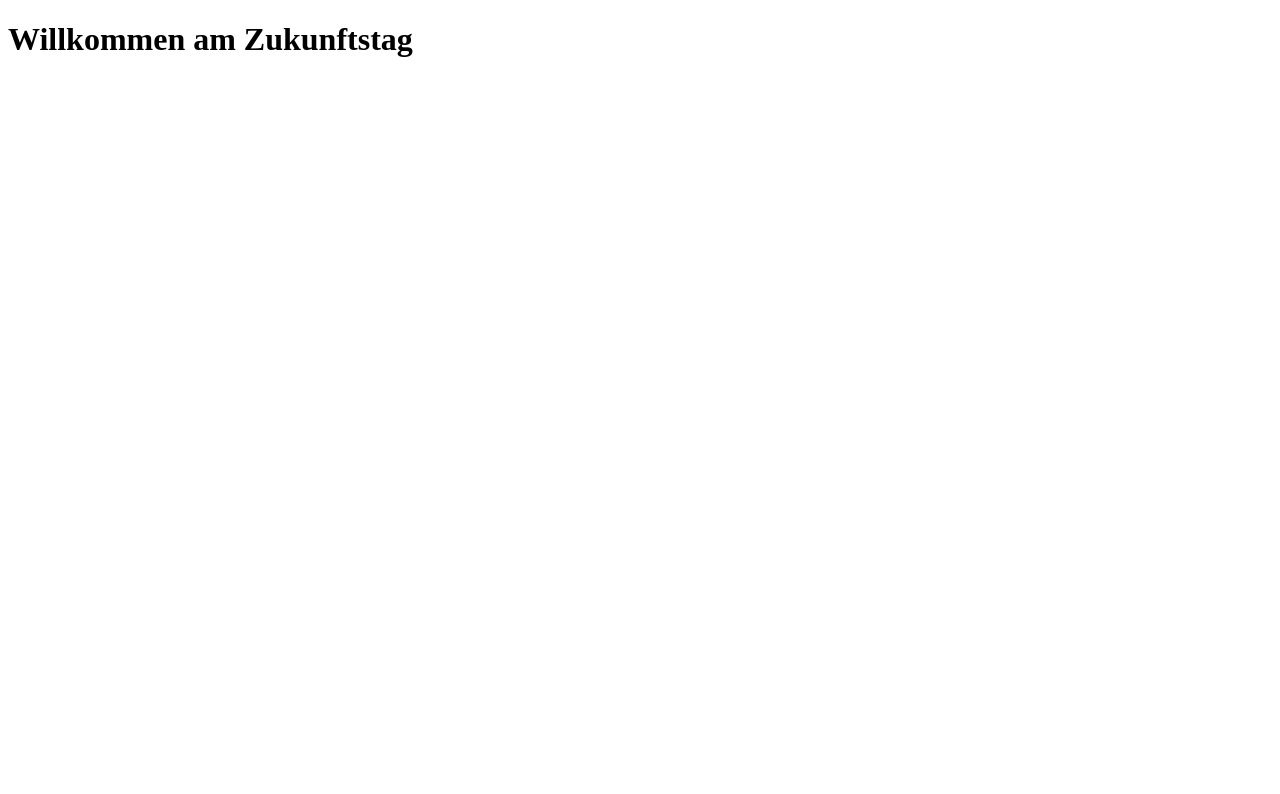
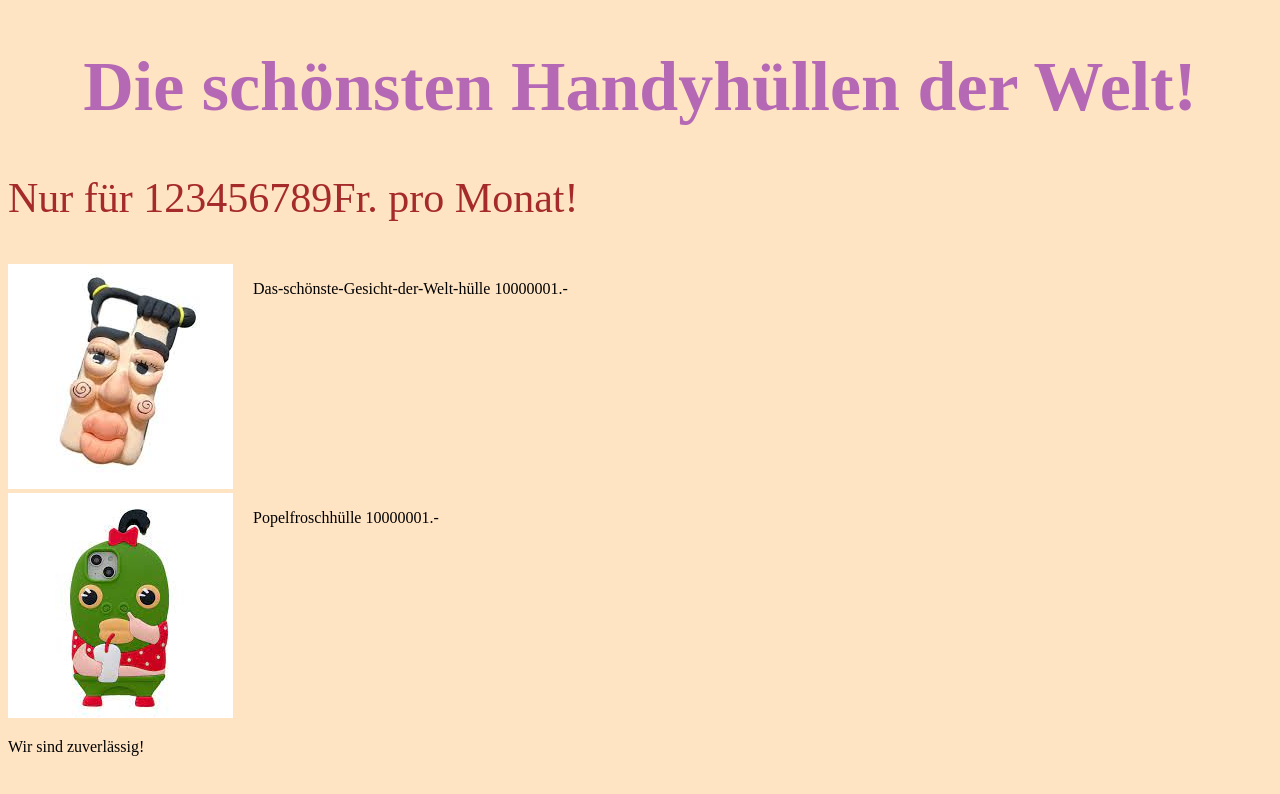
Before and after one commit to beatricedunkel/nzt, a plain HTML site: page index.html in a window 1280 px wide. Drawn offline with Linux system fonts and the light colour scheme.

Commit message:
handyhüllenwebside

```diff
--- a/index.html
+++ b/index.html
@@ -5,9 +5,31 @@
     <meta http-equiv="X-UA-Compatible" content="IE=edge">
     <meta name="viewport" content="width=device-width, initial-scale=1.0">
     <title>Mein Name</title>
-    <!--<link rel="stylesheet" href="styles.css">-->
+    <link rel="stylesheet" href="styles.css">
 </head>
 <body>
-    <h1 class="titel">Willkommen am Zukunftstag</h1>
+    <h1 class="titel">Die schönsten Handyhüllen der Welt!</h1>
+    <p class="text1">Nur für 123456789Fr. pro Monat!
+    </p>
+
+    <div class="flexbox">
+        <div>
+            <img class="bild" src="hässliche handyhülle.jpg">
+        </div>
+        <div>
+            <p>Das-schönste-Gesicht-der-Welt-hülle 10000001.-</p>
+        </div>
+    </div>
+
+    <div class="flexbox">
+        <div>
+            <img class="bild" src="hässliche handyhülle2.jpg">
+        </div>
+        <div>
+            <p>Popelfroschhülle 10000001.-</p>
+        </div>
+
+    </div>
+    <p class="text">Wir sind zuverlässig!</p>
 </body>
 </html>
--- a/styles.css
+++ b/styles.css
@@ -1,10 +1,10 @@
 body {
-    background-color: antiquewhite;
+    background-color: bisque;
 }
 
 
 .titel {
-    color: purple;
+    color: rgb(181, 105, 181);
     text-align: center;
     font-size: 70px;
 }
@@ -13,3 +13,13 @@ body {
     width: 500px;
     height: auto;
 }
+
+.text1 {
+    font-size: 42px;
+    color: brown;
+}
+
+.flexbox{
+    display: flex;
+    gap: 20px;
+}
```
Also changed, not shown: fashion.jpg (added), fashionschaf.jpg (added), hässliche handyhülle.jpg (added), hässliche handyhülle2.jpg (added), hässliche handyhülle3.jpg (added), ndc.jpg (added), schlauer als die ai.jpg (added).
